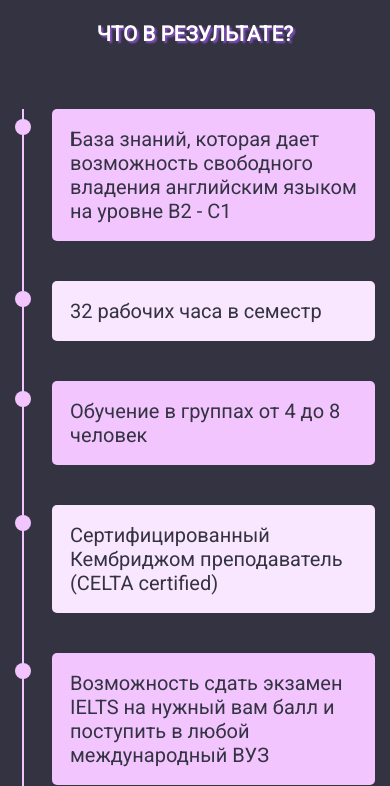
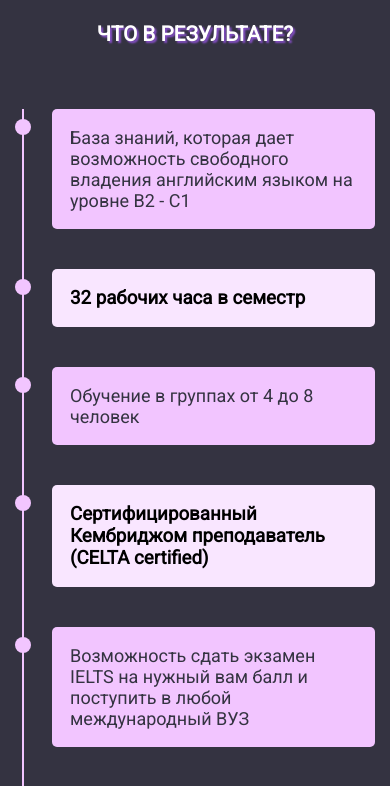
Before and after one commit to DashkaPotter/teacher-tatiana, a plain HTML site: page ielts.html in a window 390 px wide. Shown: the part 1740-2526 px from the top of the page. Drawn offline with nearby package versions, Linux system fonts and the light colour scheme.

Commit message:
Update course.css

```diff
--- a/course.css
+++ b/course.css
@@ -501,12 +501,7 @@ img{
 	font-weight: 500;
 
 }
-.timeline-content2 h3{
-    font-size: 20px;
-	color: var(--sections-bg);
-	font-weight: 500;
 
-}
 
 
 @media(max-width: 767px){
@@ -719,6 +714,11 @@ img{
     width: 100%;
     max-width: 330px;
 }
+	.timeline-content h3{
+    font-size: 18px;
+	color: var(--sections-bg);
+	font-weight: 500;
+
 
 }
 
```
